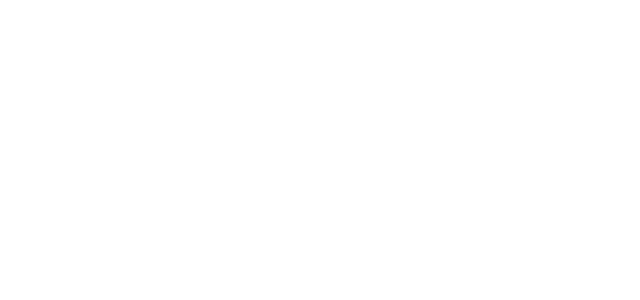
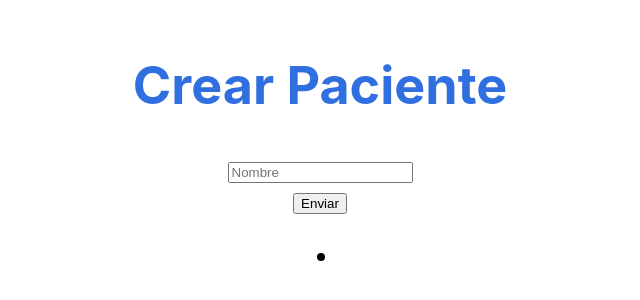
Before and after one commit to tomasfacal/dosification-project-front, a React (Create React App) app: page /create-patient in a window 1280 px wide. Before the commit this address had no page. Shown: the part 242-542 px from the top of the page, without its empty margins (320-960 px from the left). Built offline with nearby package versions, Linux system fonts and the light colour scheme.

Commit message:
Include sass and styles management

```diff
--- a/package.json
+++ b/package.json
@@ -14,6 +14,7 @@
     "@types/react-dom": "^16.9.0",
     "@types/react-redux": "^7.1.7",
     "history": "5",
+    "node-sass": "^5.0.0",
     "react": "^17.0.2",
     "react-dom": "^17.0.2",
     "react-hook-form": "^7.19.5",
--- a/src/App.tsx
+++ b/src/App.tsx
@@ -4,8 +4,9 @@ import Form  from './features/form/Form';
 import { Routes, Route, Link } from "react-router-dom";
 
 
-import './App.css';
+import './App.scss';
 import { Routing } from './constant/Routing';
+import CreatePatient from './features/create-patient/create-patient';
 
 function App() {
   return (
@@ -13,6 +14,7 @@ function App() {
       <header className="App-header">
         <Routes>
           <Route path={Routing.SELECCIONAR_PACIENTE} element={<Form/>} />
+          <Route path={Routing.CREATE_PATIENT} element={<CreatePatient/>} />
         </Routes>
       </header>
     </div>
--- /dev/null
+++ b/src/assets/stylesheets/colors.scss
@@ -0,0 +1,10 @@
+/*
+  Add colors as variables here like this:
+
+  $color-name: #000000;
+
+*/
+
+$blue: #306fe0;
+$grey-background: #f7f9fc;
+$submit-button: #82ee06;
--- /dev/null
+++ b/src/assets/stylesheets/generic-styles.scss
@@ -0,0 +1,2 @@
+@import './colors.scss';
+@import './variables.scss';
--- /dev/null
+++ b/src/assets/stylesheets/variables.scss
@@ -0,0 +1,8 @@
+/*
+  All generic variables go here. Please avoid
+  adding code that generates CSS in this file.
+*/
+
+$primary-font-family: 'MarkPro', Roboto;
+$primary-font: $primary-font-family, Arial, sans-serif;
+$padding-button: 10px;
--- a/src/constant/Routing.tsx
+++ b/src/constant/Routing.tsx
@@ -1,3 +1,4 @@
 export const Routing = {
     SELECCIONAR_PACIENTE: '/seleccionar_paciente',
+    CREATE_PATIENT: '/create-patient',
 }
--- /dev/null
+++ b/src/features/create-patient/create-patient.module.scss
@@ -0,0 +1,5 @@
+@import '../../assets/stylesheets/generic-styles.scss';
+
+.manu {
+  color: $blue;
+}
--- /dev/null
+++ b/src/features/create-patient/create-patient.tsx
@@ -0,0 +1,37 @@
+import React, {Fragment, useState} from 'react';
+import styles from './create-patient.module.scss';
+
+const CreatePatient = () => {
+    const [datos, setData] = useState({
+        name: ''
+    })
+
+    const handleInputChange = (event: any) => {
+        setData({
+            ...datos,
+            [event.target.name] : event.target.value
+        })
+    }
+
+    const sendData = (event: any) => {
+        event.preventDefault()
+        console.log('enviando datos...' + datos.name)
+    }
+
+    return (
+        <Fragment>
+            <h1 className= {styles.manu} >Crear Paciente</h1>
+            <form onSubmit={sendData}>
+                <div>
+                    <input type="text" placeholder="Nombre"  onChange={handleInputChange} name="name"></input>
+                </div>
+                <button type="submit">Enviar</button>
+            </form>
+            <ul>
+                <li>{datos.name}</li>
+            </ul>
+        </Fragment>
+    );
+}
+
+export default CreatePatient;
--- a/src/index.tsx
+++ b/src/index.tsx
@@ -1,6 +1,6 @@
 import React from 'react';
 import ReactDOM from 'react-dom';
-import './index.css';
+import './index.scss';
 import App from './App';
 import { store } from './app/store';
 import { Provider } from 'react-redux';
```
Also changed, not shown: src/App.scss (renamed from src/App.css), src/index.scss (renamed from src/index.css), 2 other files (tests, documents, lock files or other folders).
